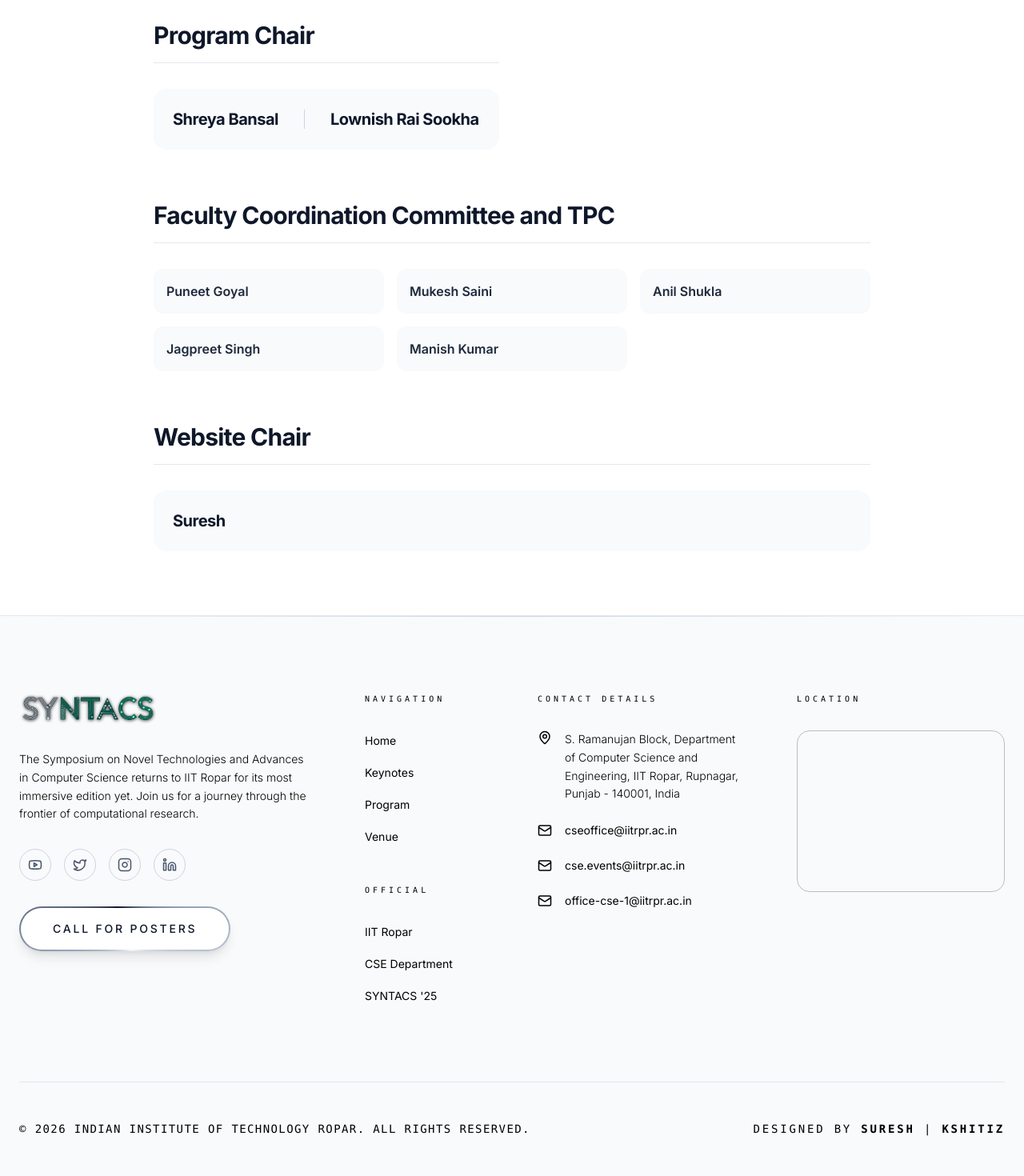
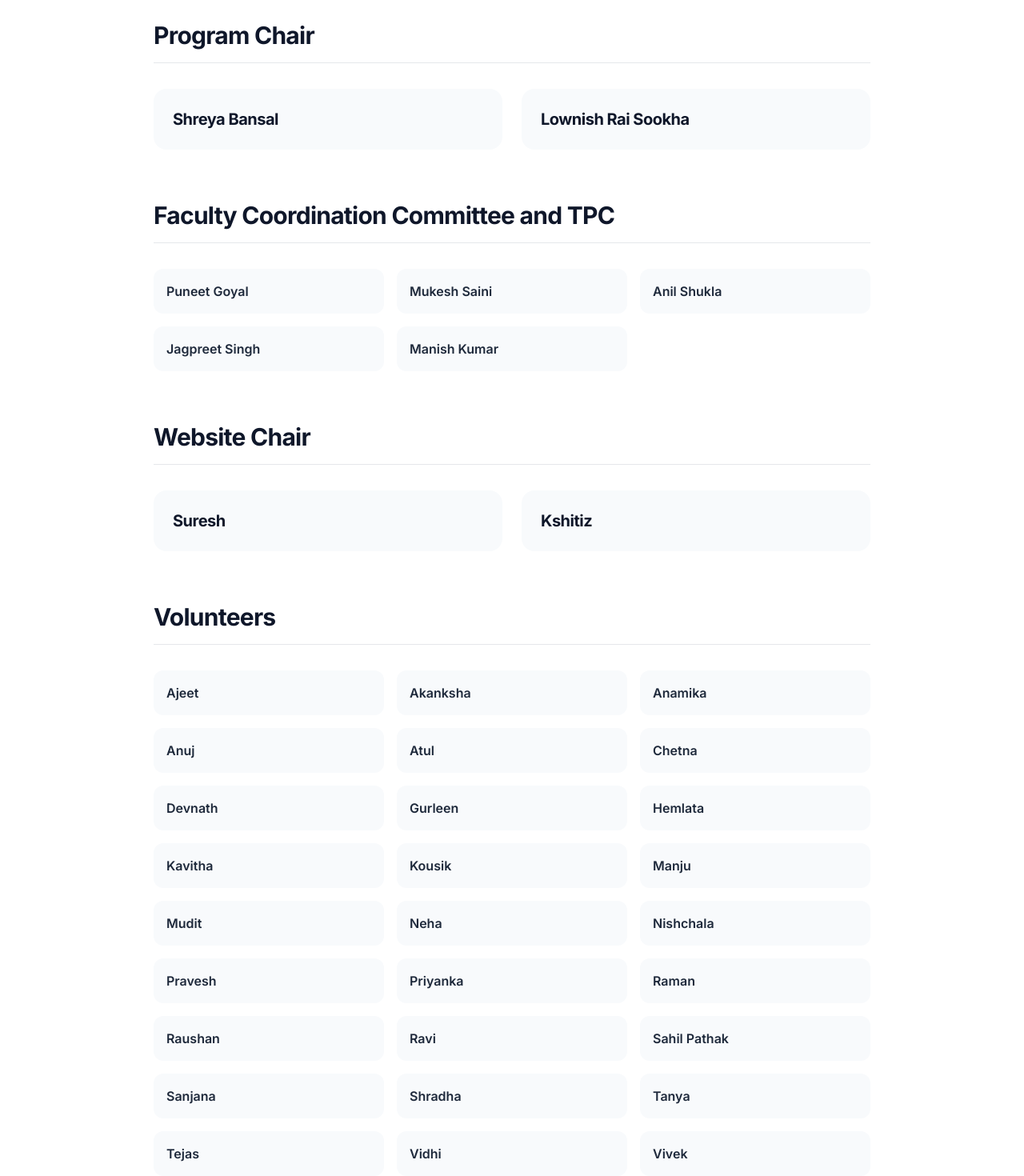
Before and after one commit to encodedCoder/syntacs2026, a Next.js app: page /committee in a window 1280 px wide. Shown: the part 760-2230 px from the top of the page at 80% size. Built offline with nearby package versions, Linux system fonts and the light colour scheme; grey boxes are pictures that could not be loaded.

Commit message:
feat(committee): update chairs and add volunteers section

```diff
--- a/src/app/committee/page.tsx
+++ b/src/app/committee/page.tsx
@@ -23,6 +23,36 @@ export default function CommitteePage() {
     "Jagpreet Singh",
     "Manish Kumar",
   ];
+
+  const volunteers = [
+    "Ajeet",
+    "Akanksha",
+    "Anamika",
+    "Anuj",
+    "Atul",
+    "Chetna",
+    "Devnath",
+    "Gurleen",
+    "Hemlata",
+    "Kousik",
+    "Kavitha",
+    "Manju",
+    "Mudit",
+    "Neha",
+    "Nishchala",
+    "Pravesh",
+    "Priyanka",
+    "Raman",
+    "Ravi",
+    "Sahil Pathak",
+    "Sanjana",
+    "Shradha",
+    "Tanya",
+    "Tejas",
+    "Vidhi",
+    "Vivek",
+    "Raushan",
+  ].sort((a, b) => a.localeCompare(b));
 
   return (
     <main className="min-h-screen bg-white">
@@ -51,15 +81,14 @@ export default function CommitteePage() {
           </div>
 
           {/* Chairs */}
-          <div className="grid gap-8 md:grid-cols-2">
-            <div>
-              <h2 className="text-3xl font-bold text-slate-900 mb-8 border-b pb-4">Program Chair</h2>
+          <div>
+            <h2 className="text-3xl font-bold text-slate-900 mb-8 border-b pb-4">Program Chair</h2>
+            <div className="grid gap-6 md:grid-cols-2">
               <div className="bg-slate-50 p-6 rounded-2xl">
-                <div className="flex flex-col md:flex-row md:items-center gap-2 md:gap-8">
-                  <h3 className="text-xl font-bold text-slate-900">Shreya Bansal</h3>
-                  <div className="hidden md:block w-px h-6 bg-slate-300"></div>
-                  <h3 className="text-xl font-bold text-slate-900">Lownish Rai Sookha</h3>
-                </div>
+                <h3 className="text-xl font-bold text-slate-900">Shreya Bansal</h3>
+              </div>
+              <div className="bg-slate-50 p-6 rounded-2xl">
+                <h3 className="text-xl font-bold text-slate-900">Lownish Rai Sookha</h3>
               </div>
             </div>
           </div>
@@ -76,13 +105,28 @@ export default function CommitteePage() {
             </div>
           </div>
 
-          {/* Technical Program Committee */}
+          {/* Website Chair */}
           <div>
-            <div>
-              <h2 className="text-3xl font-bold text-slate-900 mb-8 border-b pb-4">Website Chair</h2>
+            <h2 className="text-3xl font-bold text-slate-900 mb-8 border-b pb-4">Website Chair</h2>
+            <div className="grid gap-6 md:grid-cols-2">
               <div className="bg-slate-50 p-6 rounded-2xl">
                 <h3 className="text-xl font-bold text-slate-900">Suresh</h3>
               </div>
+              <div className="bg-slate-50 p-6 rounded-2xl">
+                <h3 className="text-xl font-bold text-slate-900">Kshitiz</h3>
+              </div>
+            </div>
+          </div>
+
+          {/* Volunteers */}
+          <div>
+            <h2 className="text-3xl font-bold text-slate-900 mb-8 border-b pb-4">Volunteers</h2>
+            <div className="grid gap-4 sm:grid-cols-2 md:grid-cols-3">
+              {volunteers.map((name) => (
+                <div key={name} className="bg-slate-50 p-4 rounded-xl">
+                  <p className="font-semibold text-slate-800">{name}</p>
+                </div>
+              ))}
             </div>
           </div>
 
```
